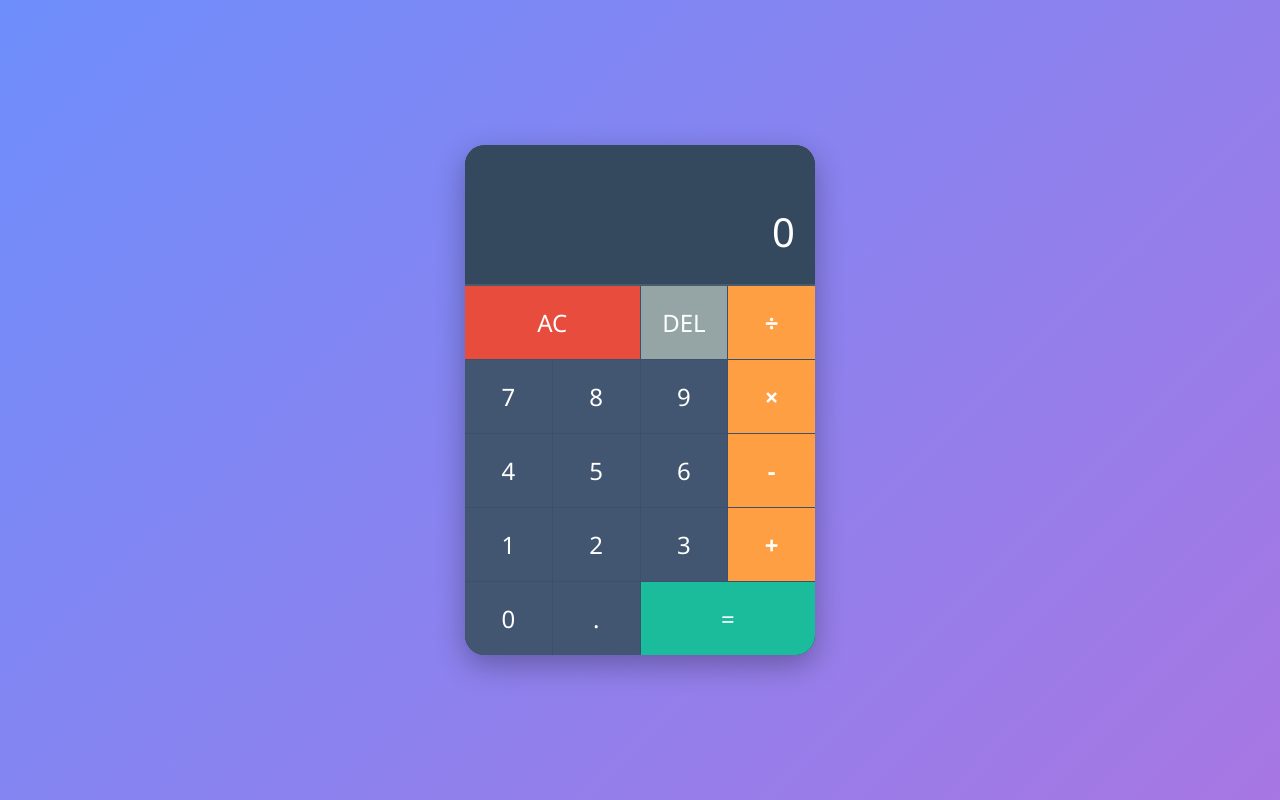
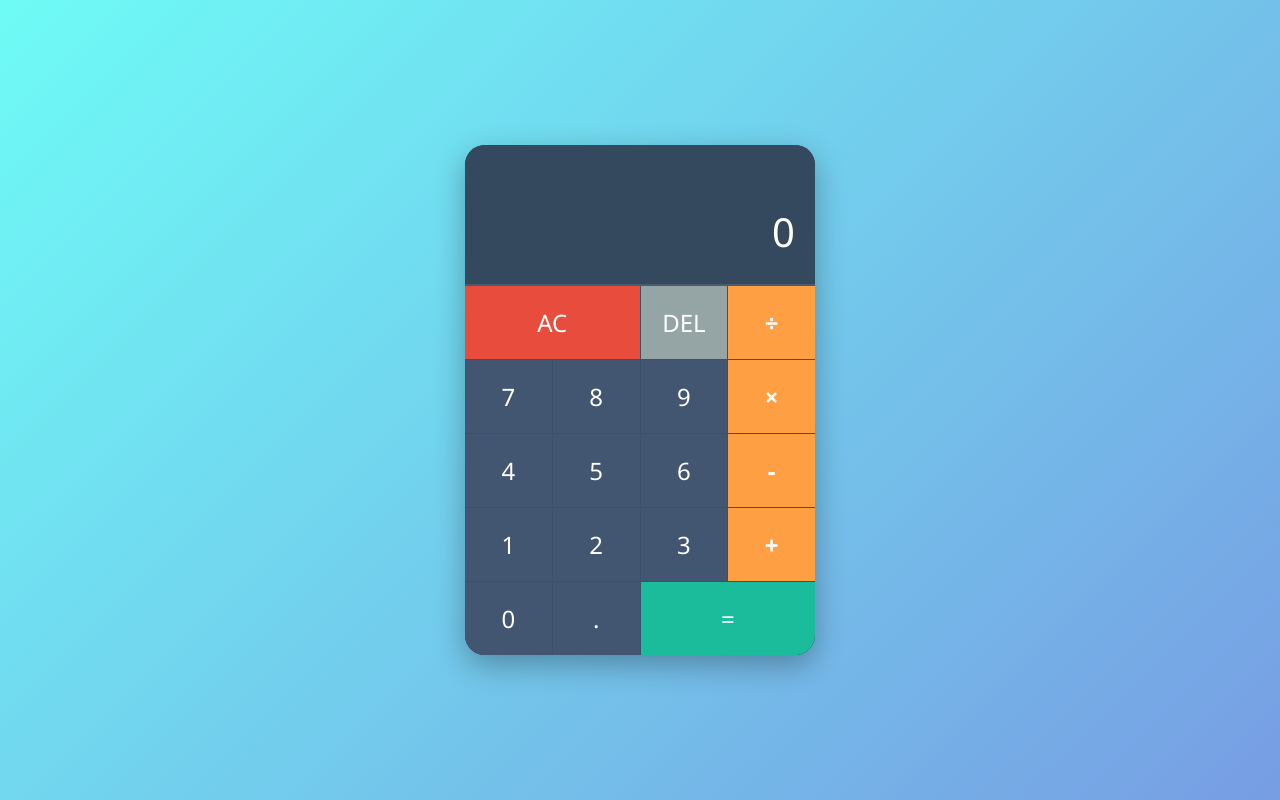
Before and after one commit to SalamancaVrtx/ProyectoEquipo, a plain HTML site: page index.html in a window 1280 px wide. Drawn offline with Linux system fonts and the light colour scheme.

Commit message:
cambio de color fondo (gradiente) de la stylesheet

```diff
--- a/style.css
+++ b/style.css
@@ -7,7 +7,7 @@
         }
 
         body {
-            background: linear-gradient(135deg, #6e8efb, #a777e3);
+            background: linear-gradient(135deg, #6efbf6, #779de3);
             display: flex;
             justify-content: center;
             align-items: center;
```
